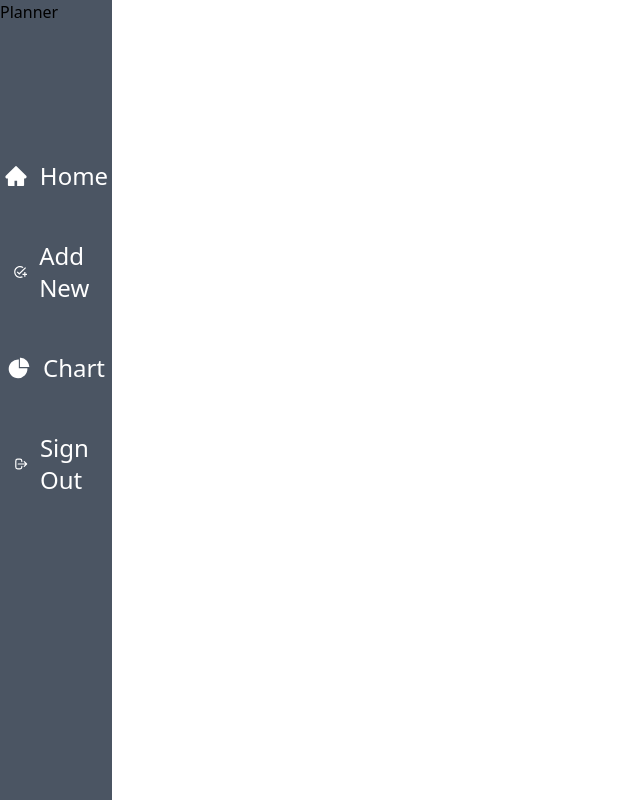
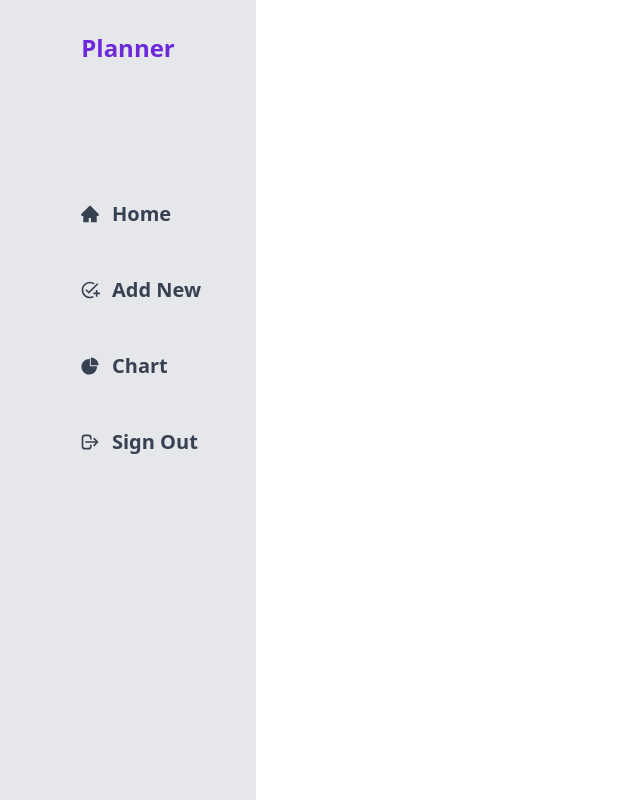
Before and after one commit to kabilansakthivelu/dashboard-app, a React (Create React App) app: page / in a window 1280 px wide. Shown: the whole page, without its empty margins (0-640 px from the left). Built offline with nearby package versions, Linux system fonts and the light colour scheme; no server answers.

Commit message:
Updated styling for Navbar page

```diff
--- a/src/Components/Navbar/Navbar.css
+++ b/src/Components/Navbar/Navbar.css
@@ -5,14 +5,17 @@
     @apply w-full h-full fixed top-14 right-0 bg-purple-500 text-white p-6 leading-loose
 }
 .hamburgerMenuLinks{
-    @apply flex flex-col
+    @apply flex flex-col space-y-4
 }
 .largeScreen{
-    @apply float-left h-full fixed w-20 bg-gray-600 lg:w-28
+    @apply float-left h-full fixed w-1/5 bg-gray-200
+}
+.appHeader{
+    @apply hidden md:block text-purple-700 text-xl lg:text-2xl text-center mt-8 cursor-pointer font-bold
 }
 .navbarIcons{
-    @apply flex md:flex-col md:items-center md:space-y-10 lg:space-y-12 md:mt-16 lg:mt-28 justify-between p-4 sm:p-6 text-white text-xl sm:text-2xl cursor-pointer
+    @apply flex md:flex-col md:space-y-10 lg:space-y-12 md:mt-16 lg:mt-28 p-4 sm:p-6 text-gray-700 lg:text-xl cursor-pointer font-semibold
 }
 .menuLinks{
-    @apply flex items-center gap-x-3
+    @apply flex items-center gap-x-3 md:pl-2 lg:pl-8 xl:pl-14
 }
--- a/src/Components/Navbar/Navbar.js
+++ b/src/Components/Navbar/Navbar.js
@@ -5,6 +5,7 @@ import {MdAddTask} from 'react-icons/md';
 import {HiOutlineLogout} from 'react-icons/hi';
 import {Link, useHistory} from 'react-router-dom';
 import {auth} from '../../firebase';
+import {toast} from 'react-toastify';
 import './Navbar.css';
 
 const Navbar = () => {
@@ -34,6 +35,7 @@ const Navbar = () => {
     const signOut = () => {
         auth.signOut();
         history.push("/signin");
+        toast.success("Logged out succesfully", {position: toast.POSITION.TOP_CENTER});
     }
 
     return (
@@ -56,14 +58,12 @@ const Navbar = () => {
             ) : ""}
         </div> ) : (
             <div className="largeScreen">
-            <Link to="/"><h1>Planner</h1></Link>
-            <div>
-            <ul className="navbarIcons">
+            <Link to="/" className="appHeader"><h1>Planner</h1></Link>
+            <div className="navbarIcons">
             <Link to="/" className="menuLinks"><AiFillHome/>Home</Link>
             <Link to="/newTask" className="menuLinks"><MdAddTask/>Add New</Link>
             <Link to="/chart" className="menuLinks"><AiFillPieChart/>Chart</Link>
             <div onClick={signOut} className="menuLinks"><HiOutlineLogout/>Sign Out</div>
-            </ul>
             </div>
             </div>
         )}
```
